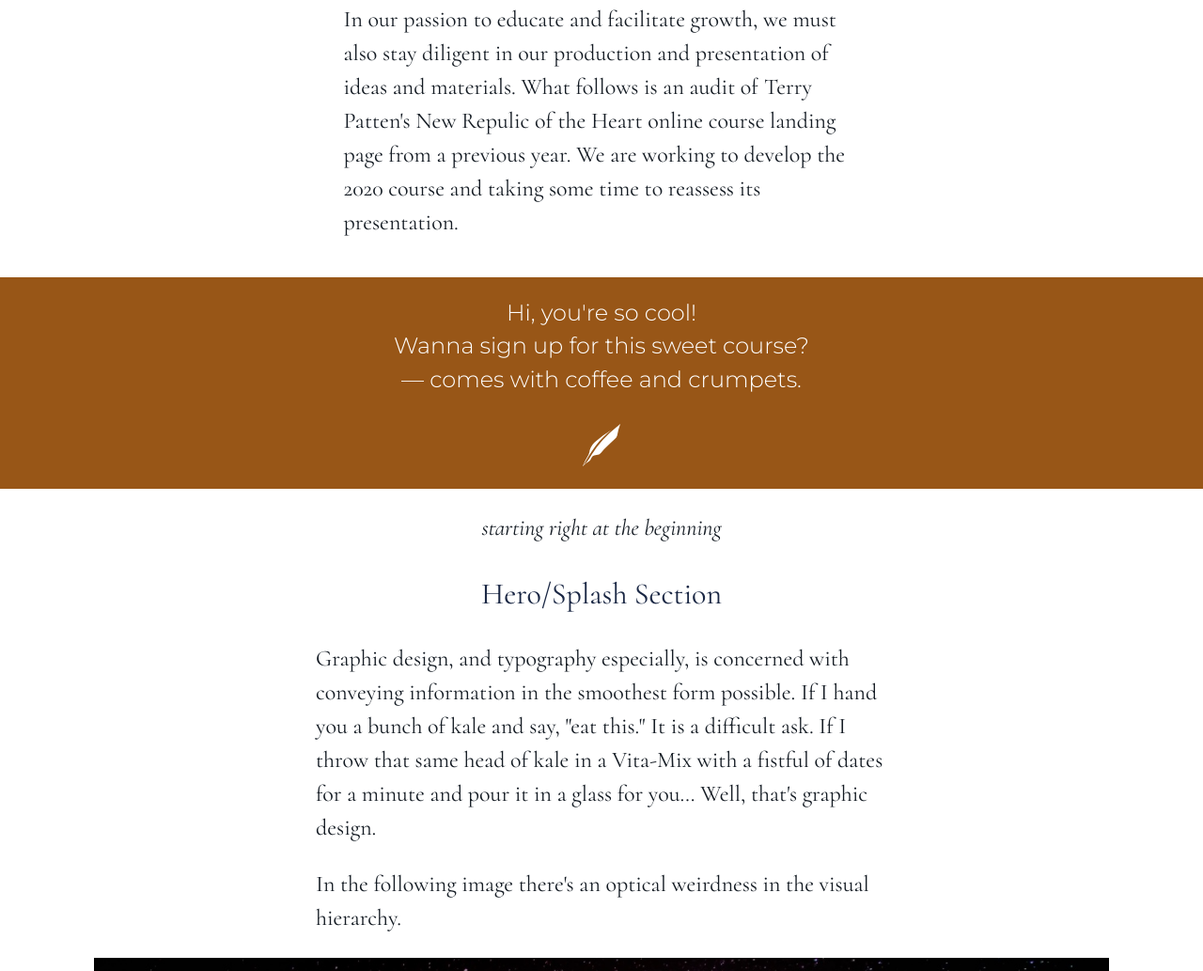
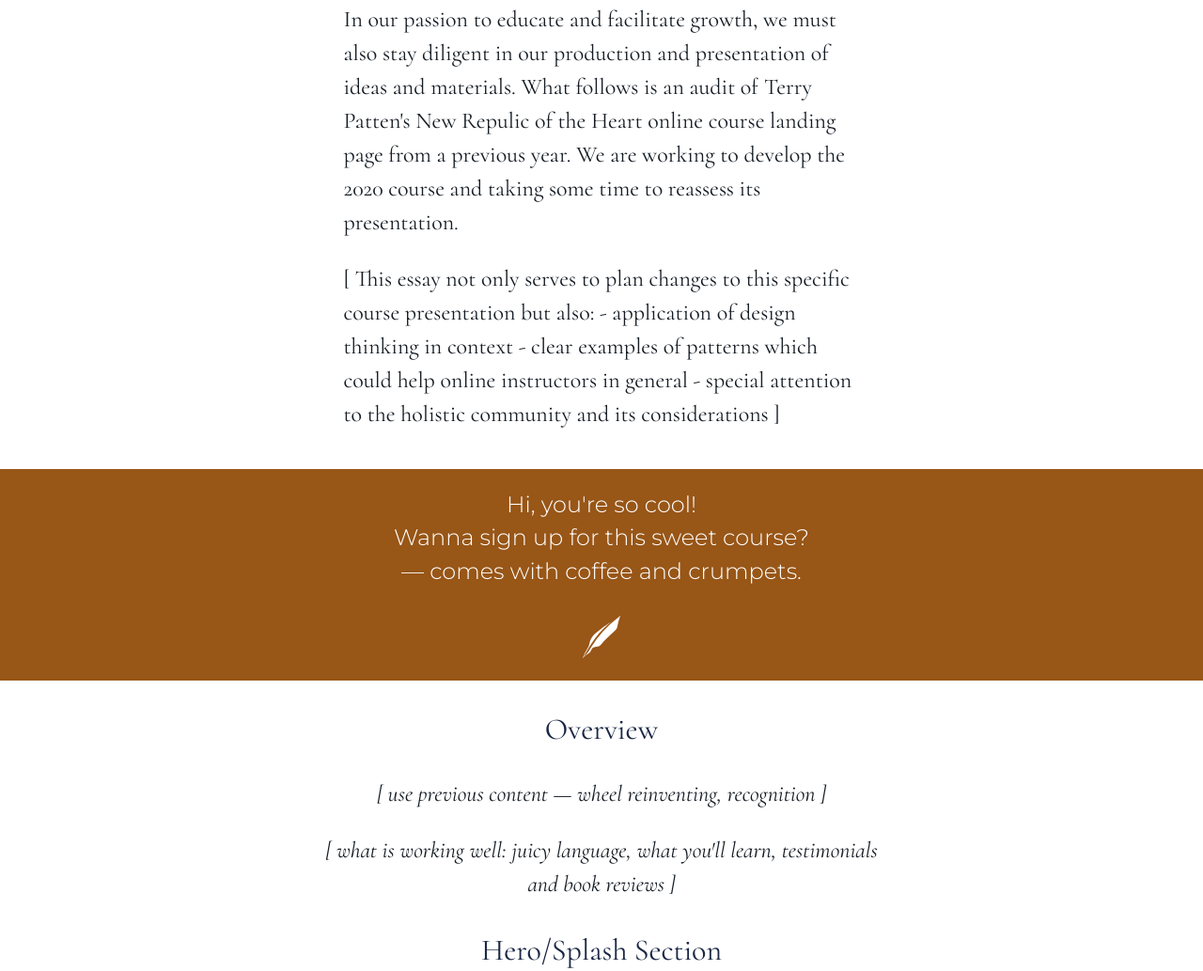
Before and after one commit to Grickl3/enrollment-design, a plain HTML site: page index.html in a window 1280 px wide. Shown: the part 1384-2417 px from the top of the page at 94% size. Drawn offline with Linux system fonts and the light colour scheme.

Commit message:
okay, tiny bit more poking and now I'm going to bed

```diff
--- a/index.html
+++ b/index.html
@@ -28,6 +28,12 @@
 		<p>Visionary leaders are leveraging their experience with online learning platforms to increase the potency of their world changing messages. Writing a book or giving a recorded talk can spread awareness about an idea, and even generate some adoption and influence some behavior. Engaging in dialog, though, has a greater capacity to facilitate growth. The seeker can pose specific concerns about their life and their projects. The teacher can encourage and correct with pinpoint sensitivity.</p>
 
 		<p>In our passion to educate and facilitate growth, we must also stay diligent in our production and presentation of ideas and materials. What follows is an audit of Terry Patten's New Repulic of the Heart online course landing page from a previous year. We are working to develop the 2020 course and taking some time to reassess its presentation.</p>
+
+		<p>[ This essay not only serves to plan changes to this specific course presentation but also:
+			- application of design thinking in context
+			- clear examples of patterns which could help online instructors in general
+			- special attention to the holistic community and its considerations
+		 ]</p>
 	</div><!-- HEADER BOX -->
 
 	<!-- CTA STUFFS -->
@@ -54,7 +60,11 @@
 
 	<div class="content-main">
 
-	<p class="body-text text-center"><em>starting right at the beginning</em></p>
+		<h3 class="body-text">Overview</h3>
+
+		<p class="body-text text-center"><em>[ use previous content — wheel reinventing, recognition ]</em></p>
+
+		<p class="body-text text-center"><em>[ what is working well: juicy language, what you'll learn, testimonials and book reviews ]</em></p>
 
 		<h3 class="body-text">Hero/Splash Section</h3>
 
@@ -77,6 +87,10 @@
 		<p class="body-text">With the expiration notice completely removed (below), we see that there is actually a decent flow to the piece. It would still feel better if there were more typographic contrast, but overall it works much better. There's a bit of a contrast issue in the details area, but we'll address accessibility considerations a little later on. For now let's move on to some of the content issues which arise here and persist throughout the landing page.</p>
 
 		<img class="body-image" src="img/hero-section-r.jpg" alt="hero section from Be the Change, sans expiration notice" nopin="nopin">
+
+		<h3 class="body-text">Mo' Stuff</h3>
+
+		<p class="body-text">[ What can be gained by making a badge out of recurring content. ]</p>
 
 		<img class="body-image" src="img/value-density.jpg" alt="value density diagram" nopin="nopin">
 
```
Also changed, not shown: img/uncanny.jpg.
